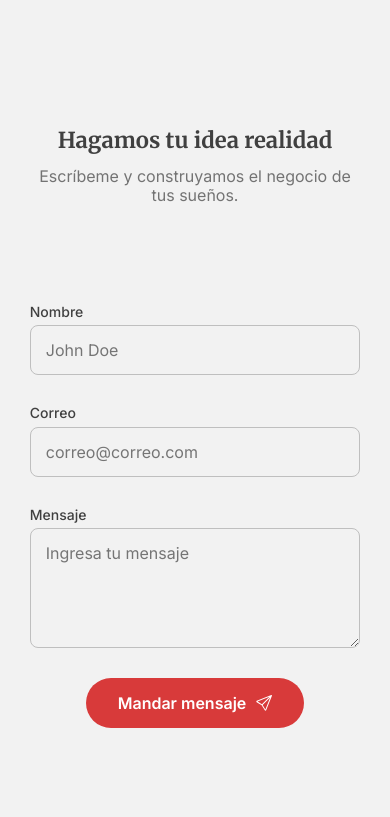
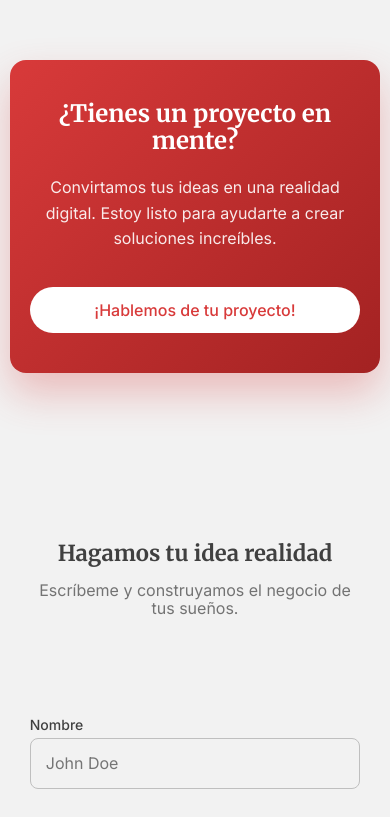
Before and after one commit to CarlosL-Code/Portafolio_react, a React (Vite) app: page / in a window 390 px wide. Shown: the part 7435-8252 px from the top of the page. Built offline with nearby package versions, Linux system fonts and the light colour scheme.

Commit message:
feat: agregar sección Call to Action antes del contacto

```diff
--- a/src/App.jsx
+++ b/src/App.jsx
@@ -7,6 +7,7 @@ import Clientes from "./componentes/layout/Clientes";
 import Contacto from "./componentes/layout/Contacto";
 import Footer from "./componentes/layout/Footer";
 import ComoTrabajo from "./componentes/layout/ComoTrabajo";
+import CallToAction from "./componentes/layout/CallToAction";
 
 import { FaWhatsapp } from "react-icons/fa";
 
@@ -22,6 +23,7 @@ function App() {
         <Habilidades />
         <Clientes />
         <Trabajos />
+        <CallToAction />
         <Contacto />
         <Footer />
       </div>
--- /dev/null
+++ b/src/componentes/layout/CallToAction.css
@@ -0,0 +1,107 @@
+.cta-section {
+    display: flex;
+    justify-content: center;
+    align-items: center;
+    padding: 60px 20px;
+    margin-top: 20px;
+}
+
+.cta-content {
+    background: linear-gradient(135deg, var(--primario), #a32222);
+    border-radius: 24px;
+    padding: 60px 40px;
+    text-align: center;
+    color: #fff;
+    width: 100%;
+    max-width: 900px;
+    box-shadow: 0 20px 40px rgba(216, 58, 58, 0.3);
+    display: flex;
+    flex-direction: column;
+    align-items: center;
+    gap: 20px;
+    transition: transform 0.4s ease, box-shadow 0.4s ease;
+}
+
+.cta-content:hover {
+    transform: translateY(-5px);
+    box-shadow: 0 25px 50px rgba(216, 58, 58, 0.4);
+}
+
+.dark .cta-content {
+    box-shadow: 0 20px 40px rgba(216, 58, 58, 0.15);
+}
+
+.dark .cta-content:hover {
+    box-shadow: 0 25px 50px rgba(216, 58, 58, 0.25);
+}
+
+.cta-titulo {
+    font-size: 36px;
+    font-family: "Merriweather", serif;
+    margin: 0;
+}
+
+.cta-subtitulo {
+    font-size: 18px;
+    max-width: 600px;
+    opacity: 0.9;
+    line-height: 1.6;
+}
+
+.cta-boton {
+    margin-top: 15px;
+    background: #fff;
+    color: var(--primario);
+    font-size: 18px;
+    padding: 16px 36px;
+    transition: transform 0.3s ease, box-shadow 0.3s ease, background 0.3s ease, color 0.3s ease;
+}
+
+.cta-boton:hover {
+    transform: scale(1.05);
+    box-shadow: 0 10px 25px rgba(0,0,0,0.2);
+    color: var(--primario-hover);
+    background: #f9f9f9;
+}
+
+/* Modo oscuro botón invertido */
+.dark .cta-boton {
+    background: var(--shade-9);
+    color: #fff;
+}
+
+.dark .cta-boton:hover {
+    background: var(--shade-10);
+    box-shadow: 0 10px 25px rgba(0,0,0,0.4);
+}
+
+/* RESPONSIVE */
+@media (max-width: 768px) {
+    .cta-content {
+        padding: 40px 20px;
+    }
+    .cta-titulo {
+        font-size: 28px;
+    }
+    .cta-subtitulo {
+        font-size: 16px;
+    }
+}
+
+@media (max-width: 576px) {
+    .cta-section {
+        padding: 40px 0; /* Para que la caja ocupe más ancho en móvil */
+    }
+    .cta-content {
+        border-radius: 16px;
+    }
+    .cta-titulo {
+        font-size: 24px;
+    }
+    .cta-boton {
+        font-size: 16px;
+        padding: 14px 28px;
+        width: 100%;
+        justify-content: center;
+    }
+}
--- /dev/null
+++ b/src/componentes/layout/CallToAction.jsx
@@ -0,0 +1,19 @@
+import './CallToAction.css';
+
+const CallToAction = () => {
+    return (
+        <section className="cta-section">
+            <div className="cta-content">
+                <h2 className="cta-titulo">¿Tienes un proyecto en mente?</h2>
+                <p className="cta-subtitulo">
+                    Convirtamos tus ideas en una realidad digital. Estoy listo para ayudarte a crear soluciones increíbles.
+                </p>
+                <a href="#contacto" className="boton cta-boton">
+                    ¡Hablemos de tu proyecto!
+                </a>
+            </div>
+        </section>
+    );
+};
+
+export default CallToAction;
```
